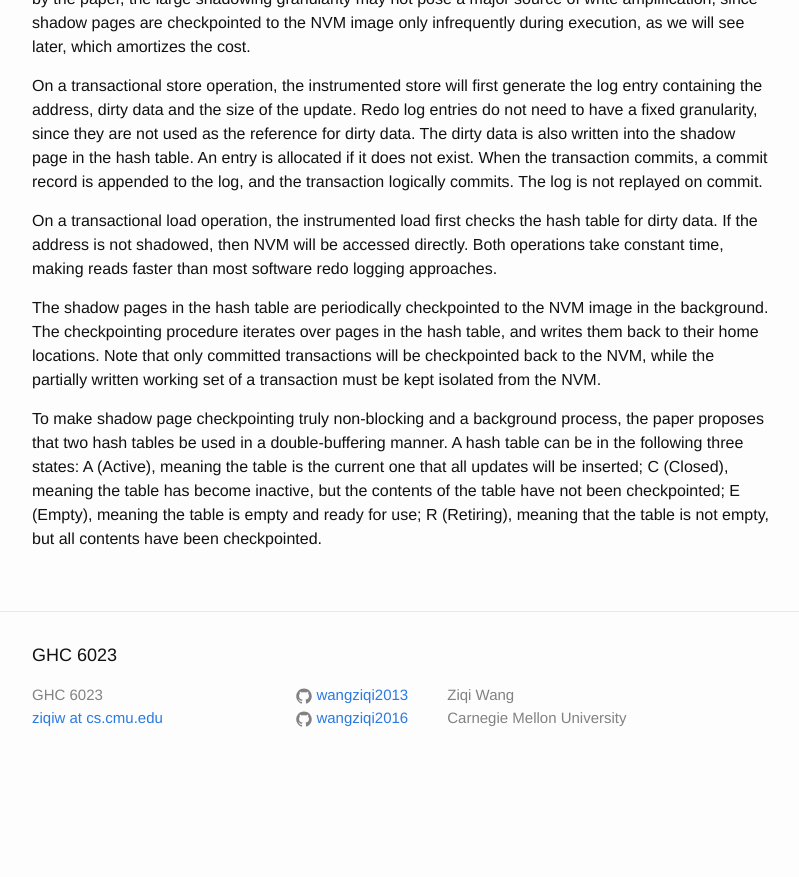
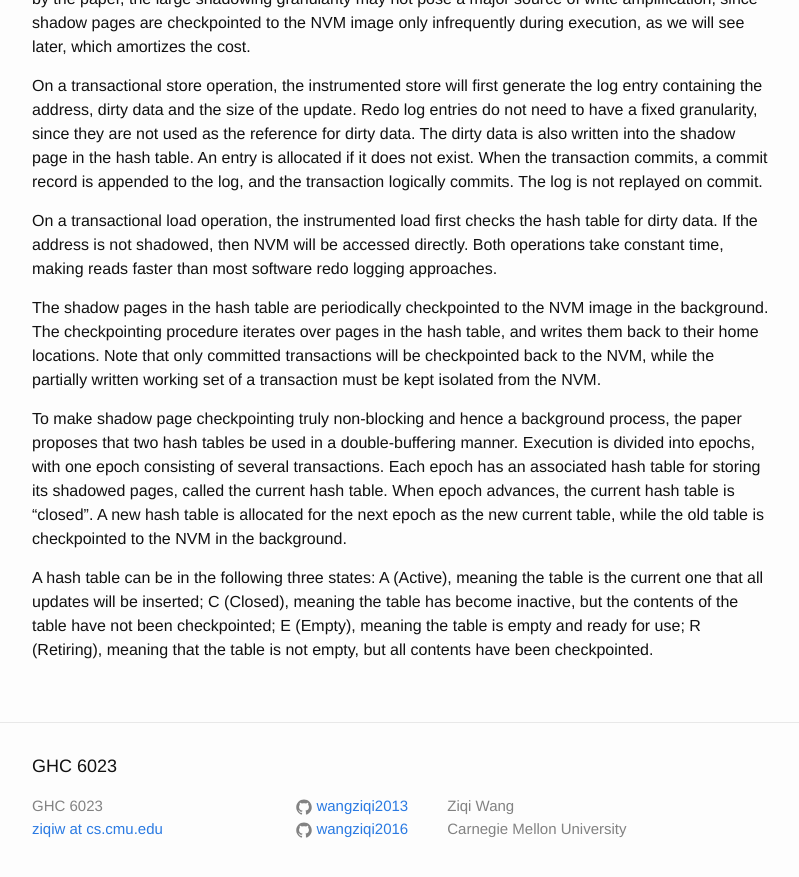
Before and after one commit to wangziqi2013/wangziqi2013.github.io, a Jekyll site: the page built from _posts/2020-08-05-softwrap.markdown, in a window 1280 px wide and 900 px high, scrolled down 2119 px. Shown: the top 877 px of the window, without its empty margins (238-1037 px from the left). Built offline with Jekyll 4.4.1, drawn with Linux system fonts in a browser that asks for light colours; before the commit the page ends 2908 px from its top, so only the background shows below that.

```diff
--- a/_posts/2020-08-05-softwrap.markdown
+++ b/_posts/2020-08-05-softwrap.markdown
@@ -94,8 +94,13 @@ procedure iterates over pages in the hash table, and writes them back to their h
 transactions will be checkpointed back to the NVM, while the partially written working set of a transaction must be
 kept isolated from the NVM.
 
-To make shadow page checkpointing truly non-blocking and a background process, the paper proposes that two hash tables
-be used in a double-buffering manner. A hash table can be in the following three states: A (Active), meaning the table
+To make shadow page checkpointing truly non-blocking and hence a background process, the paper proposes that two hash tables
+be used in a double-buffering manner. Execution is divided into epochs, with one epoch consisting of several transactions.
+Each epoch has an associated hash table for storing its shadowed pages, called the current hash table. When epoch advances,
+the current hash table is "closed". A new hash table is allocated for the next epoch as the new current table, while the
+old table is checkpointed to the NVM in the background.
+
+A hash table can be in the following three states: A (Active), meaning the table
 is the current one that all updates will be inserted; C (Closed), meaning the table has become inactive, but the
 contents of the table have not been checkpointed; E (Empty), meaning the table is empty and ready for use; R (Retiring),
 meaning that the table is not empty, but all contents have been checkpointed.
```
